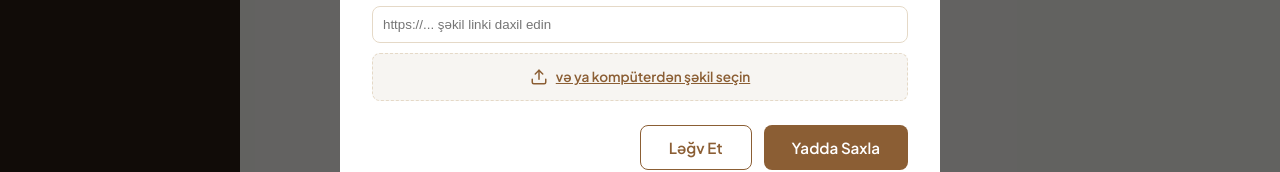
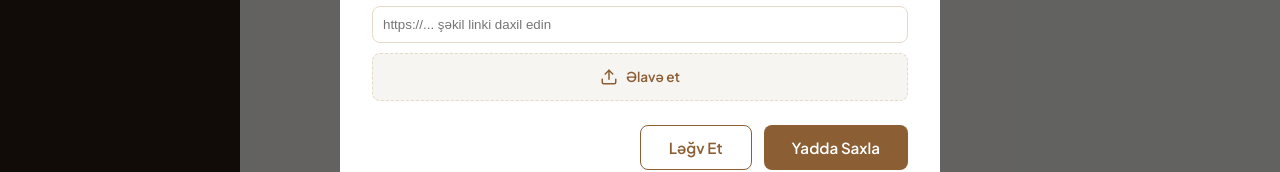
Before and after one commit to hassanoffar-ai/mebel-dunyasi, a Next.js app: page /admin/mehsullar in a window 1280 px wide. Both pictures are taken after a click on the button "Yeni Məhsul Əlavə Et". Shown: the part 521-693 px from the top of the page. Built offline with nearby package versions, Linux system fonts and the light colour scheme; no server answers; the database is empty; a web font is replaced by a local one.

Commit message:
Change upload button label to Elave et

```diff
--- a/src/app/admin/mehsullar/page.tsx
+++ b/src/app/admin/mehsullar/page.tsx
@@ -298,8 +298,8 @@ export default function AdminProductsPage() {
                   ) : (
                     <div style={{ display: 'flex', alignItems: 'center', justifyContent: 'center', gap: '8px' }}>
                       <Upload size={18} color="var(--admin-accent)" />
-                      <span style={{ fontSize: '0.85rem', color: 'var(--admin-accent)', fontWeight: '600', textDecoration: 'underline' }}>
-                        və ya kompüterdən şəkil seçin
+                      <span style={{ fontSize: '0.85rem', color: 'var(--admin-accent)', fontWeight: '600' }}>
+                        Əlavə et
                       </span>
                     </div>
                   )}
```
